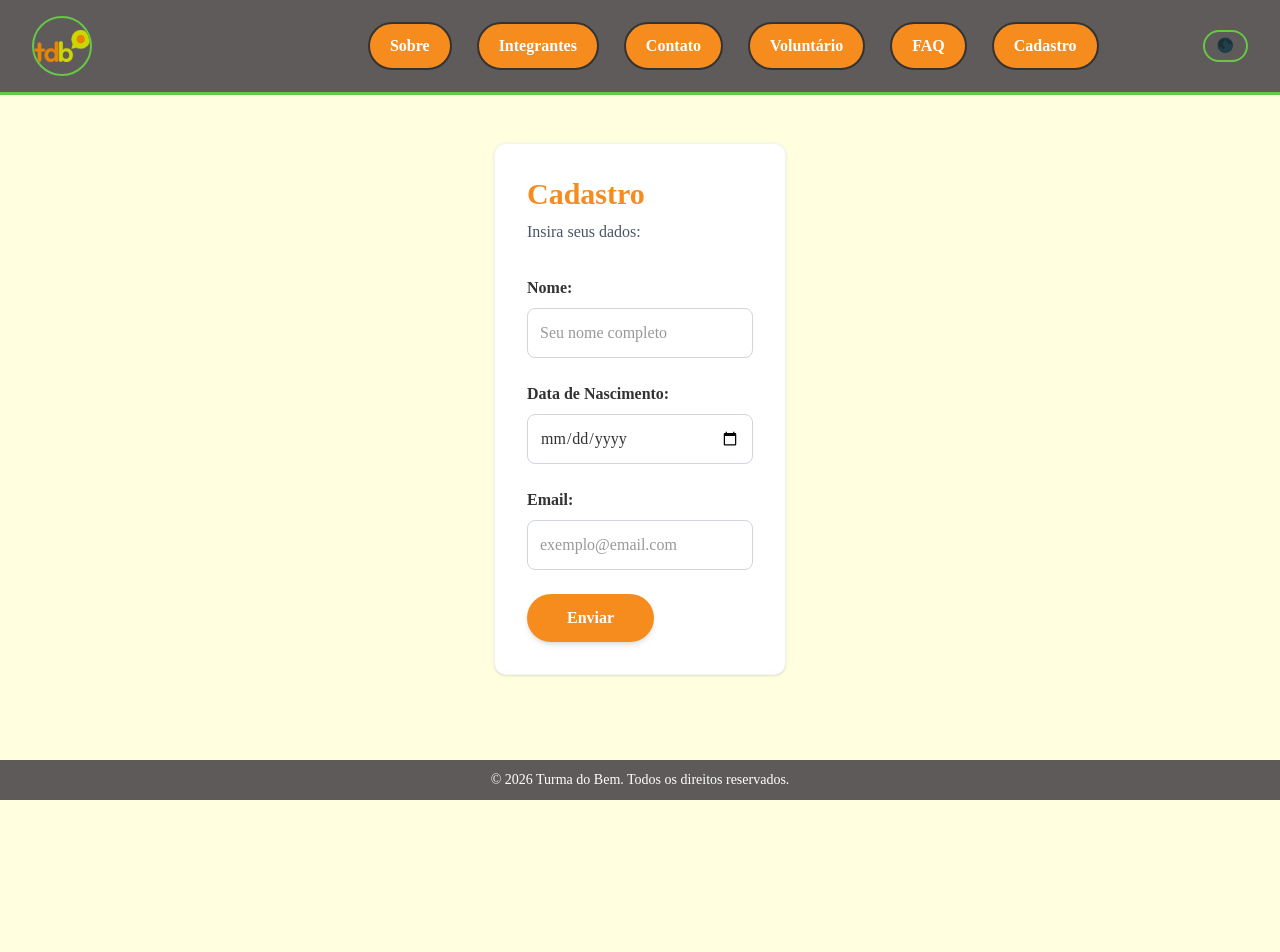
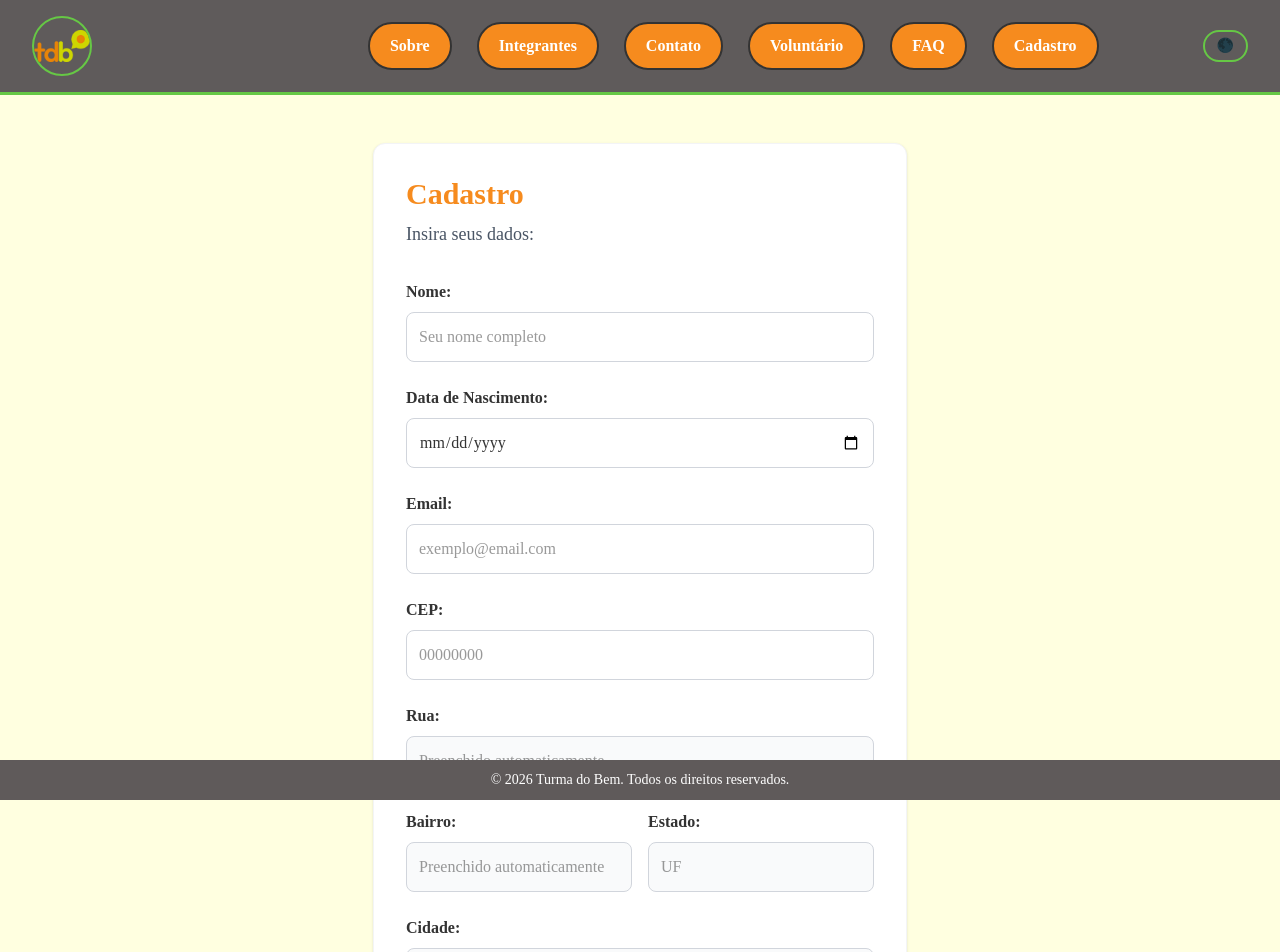
Before and after one commit to G-Barca/sprint3, a React (Vite) app: page /cadastro in a window 1280 px wide. Shown: the top 952 px of the page. Before the commit the page ends 879 px from the top, so only its background shows below. Built offline with nearby package versions, Linux system fonts and the light colour scheme.

Commit message:
feat: integração com API ViaCEP nas paginas de cadastro e contato

```diff
--- a/src/pages/Cadastro.tsx
+++ b/src/pages/Cadastro.tsx
@@ -1,43 +1,72 @@
-import { useForm } from "react-hook-form";
-import { useEffect } from 'react';
+import { useEffect, useState } from 'react';
+import { useForm } from 'react-hook-form';
 
 type CadastroFormData = {
   nome: string;
   nascimento: string;
   email: string;
+  cep: string;
+  rua: string;
+  bairro: string;
+  cidade: string;
+  estado: string;
 };
 
 export function Cadastro() {
+  const { register, handleSubmit, formState: { errors }, reset, setValue, watch } = useForm<CadastroFormData>();
+  const [loadingCep, setLoadingCep] = useState(false);
+  const [erroCep, setErroCep] = useState('');
 
-  //  React Hook Form
+  const cep = watch('cep');
 
-  const { register, handleSubmit, formState: { errors }, reset } = useForm<CadastroFormData>();
+  useEffect(() => {
+    document.title = 'Cadastro | Turma do Bem';
+  }, []);
+
+  useEffect(() => {
+    const cepLimpo = cep?.replace(/\D/g, '');
+    if (cepLimpo?.length === 8) {
+      setLoadingCep(true);
+      setErroCep('');
+      fetch(`https://viacep.com.br/ws/${cepLimpo}/json/`)
+        .then(res => res.json())
+        .then(data => {
+          if (data.erro) {
+            setErroCep('CEP não encontrado.');
+          } else {
+            setValue('rua', data.logradouro);
+            setValue('bairro', data.bairro);
+            setValue('cidade', data.localidade);
+            setValue('estado', data.uf);
+          }
+        })
+        .catch(() => setErroCep('Erro ao buscar CEP.'))
+        .finally(() => setLoadingCep(false));
+    }
+  }, [cep, setValue]);
 
   const onSubmit = (data: CadastroFormData) => {
     console.log(data);
-    alert("Cadastro realizado com sucesso!");
+    alert('Cadastro realizado com sucesso!');
     reset();
   };
-useEffect(() => {
-  document.title = 'Cadastro | Turma do Bem';
-}, []);
+
   return (
     <main className="flex-grow max-w-[1100px] mx-auto my-12 px-5 pb-24">
       <section className="bg-white p-8 rounded-xl shadow-sm border border-gray-100">
         <article>
           <h1 className="text-3xl font-bold text-[#F68B1E] mb-2">Cadastro</h1>
-          <h2 className="text-1g text-gray-600 mb-8">Insira seus dados:</h2>
+          <h2 className="text-lg text-gray-600 mb-8">Insira seus dados:</h2>
 
           <form onSubmit={handleSubmit(onSubmit)} className="space-y-6 max-w-lg">
 
             {/* Nome */}
-
             <div className="flex flex-col">
-              <label htmlFor="nome" className="font-semibold mb-2 text-[#333]">Nome:</label>
+              <label className="font-semibold mb-2 text-[#333]">Nome:</label>
               <input
-                {...register("nome", {
-                  required: "O nome é obrigatório",
-                  minLength: { value: 3, message: "O nome deve ter pelo menos 3 caracteres." }
+                {...register('nome', {
+                  required: 'O nome é obrigatório',
+                  minLength: { value: 3, message: 'Mínimo 3 caracteres.' }
                 })}
                 className="border border-gray-300 p-3 rounded-lg focus:ring-2 focus:ring-[#66C845] outline-none transition-all"
                 placeholder="Seu nome completo"
@@ -46,31 +75,90 @@ useEffect(() => {
             </div>
 
             {/* Nascimento */}
-
             <div className="flex flex-col">
-              <label htmlFor="nascimento" className="font-semibold mb-2 text-[#333]">Data de Nascimento:</label>
+              <label className="font-semibold mb-2 text-[#333]">Data de Nascimento:</label>
               <input
                 type="date"
-                {...register("nascimento", { required: "A data de nascimento é obrigatória" })}
+                {...register('nascimento', { required: 'A data de nascimento é obrigatória' })}
                 className="border border-gray-300 p-3 rounded-lg focus:ring-2 focus:ring-[#66C845] outline-none transition-all"
               />
               {errors.nascimento && <p className="text-red-600 text-sm font-bold mt-1">{errors.nascimento.message}</p>}
             </div>
 
             {/* Email */}
-
             <div className="flex flex-col">
-              <label htmlFor="email" className="font-semibold mb-2 text-[#333]">Email:</label>
+              <label className="font-semibold mb-2 text-[#333]">Email:</label>
               <input
                 type="email"
-                {...register("email", {
-                  required: "O email é obrigatório",
-                  pattern: { value: /^[^\s@]+@[^\s@]+\.[^\s@]+$/, message: "Digite um email válido." }
+                {...register('email', {
+                  required: 'O email é obrigatório',
+                  pattern: { value: /^[^\s@]+@[^\s@]+\.[^\s@]+$/, message: 'Digite um email válido.' }
                 })}
                 className="border border-gray-300 p-3 rounded-lg focus:ring-2 focus:ring-[#66C845] outline-none transition-all"
                 placeholder="exemplo@email.com"
               />
               {errors.email && <p className="text-red-600 text-sm font-bold mt-1">{errors.email.message}</p>}
+            </div>
+
+            {/* CEP */}
+            <div className="flex flex-col">
+              <label className="font-semibold mb-2 text-[#333]">CEP:</label>
+              <input
+                {...register('cep', {
+                  required: 'O CEP é obrigatório',
+                  pattern: { value: /^\d{8}$/, message: 'Digite 8 números sem traço.' }
+                })}
+                className="border border-gray-300 p-3 rounded-lg focus:ring-2 focus:ring-[#66C845] outline-none transition-all"
+                placeholder="00000000"
+                maxLength={8}
+              />
+              {loadingCep && <p className="text-gray-500 text-sm mt-1">Buscando endereço...</p>}
+              {erroCep && <p className="text-red-600 text-sm font-bold mt-1">{erroCep}</p>}
+              {errors.cep && <p className="text-red-600 text-sm font-bold mt-1">{errors.cep.message}</p>}
+            </div>
+
+            {/* Rua */}
+            <div className="flex flex-col">
+              <label className="font-semibold mb-2 text-[#333]">Rua:</label>
+              <input
+                {...register('rua')}
+                className="border border-gray-300 p-3 rounded-lg bg-gray-50 outline-none"
+                placeholder="Preenchido automaticamente"
+                readOnly
+              />
+            </div>
+
+            {/* Bairro e Cidade */}
+            <div className="grid grid-cols-2 gap-4">
+              <div className="flex flex-col">
+                <label className="font-semibold mb-2 text-[#333]">Bairro:</label>
+                <input
+                  {...register('bairro')}
+                  className="border border-gray-300 p-3 rounded-lg bg-gray-50 outline-none"
+                  placeholder="Preenchido automaticamente"
+                  readOnly
+                />
+              </div>
+              <div className="flex flex-col">
+                <label className="font-semibold mb-2 text-[#333]">Estado:</label>
+                <input
+                  {...register('estado')}
+                  className="border border-gray-300 p-3 rounded-lg bg-gray-50 outline-none"
+                  placeholder="UF"
+                  readOnly
+                />
+              </div>
+            </div>
+
+            {/* Cidade */}
+            <div className="flex flex-col">
+              <label className="font-semibold mb-2 text-[#333]">Cidade:</label>
+              <input
+                {...register('cidade')}
+                className="border border-gray-300 p-3 rounded-lg bg-gray-50 outline-none"
+                placeholder="Preenchido automaticamente"
+                readOnly
+              />
             </div>
 
             <button
--- a/src/pages/Contato.tsx
+++ b/src/pages/Contato.tsx
@@ -1,23 +1,56 @@
 import { useForm } from "react-hook-form";
-import { useEffect } from 'react';
+import { useEffect, useState } from 'react';
 
 type ContatoFormData = {
   nome: string;
   cpf: string;
   email: string;
+  cep: string;
+  rua: string;
+  bairro: string;
+  cidade: string;
+  estado: string;
 };
 
 export function Contato() {
-  const { register, handleSubmit, formState: { errors }, reset } = useForm<ContatoFormData>();
+  const { register, handleSubmit, formState: { errors }, reset, setValue, watch } = useForm<ContatoFormData>();
+  const [loadingCep, setLoadingCep] = useState(false);
+  const [erroCep, setErroCep] = useState('');
+
+  const cep = watch('cep');
+
+  useEffect(() => {
+    document.title = 'Contato | Turma do Bem';
+  }, []);
+
+  useEffect(() => {
+    const cepLimpo = cep?.replace(/\D/g, '');
+    if (cepLimpo?.length === 8) {
+      setLoadingCep(true);
+      setErroCep('');
+      fetch(`https://viacep.com.br/ws/${cepLimpo}/json/`)
+        .then(res => res.json())
+        .then(data => {
+          if (data.erro) {
+            setErroCep('CEP não encontrado.');
+          } else {
+            setValue('rua', data.logradouro);
+            setValue('bairro', data.bairro);
+            setValue('cidade', data.localidade);
+            setValue('estado', data.uf);
+          }
+        })
+        .catch(() => setErroCep('Erro ao buscar CEP.'))
+        .finally(() => setLoadingCep(false));
+    }
+  }, [cep, setValue]);
 
   const onSubmit = (data: ContatoFormData) => {
     console.log(data);
     alert("Informações enviadas com sucesso!");
     reset();
   };
-useEffect(() => {
-  document.title = 'Contato | Turma do Bem';
-}, []);
+
   return (
     <main className="flex-grow max-w-[1100px] mx-auto my-12 px-5 pb-24">
       <section className="bg-white p-8 rounded-xl shadow-sm border border-gray-100">
@@ -28,13 +61,13 @@ useEffect(() => {
 
             {/* Nome */}
             <div className="flex flex-col">
-              <label htmlFor="nome" className="font-semibold mb-2 text-[#333]">Nome:</label>
+              <label className="font-semibold mb-2 text-[#333]">Nome:</label>
               <input
                 {...register("nome", {
                   required: "O nome é obrigatório",
                   minLength: { value: 3, message: "Mínimo 3 caracteres" }
                 })}
-                className="border border-gray-300 p-3 rounded-lg focus:ring-2 focus:ring-[#66C845] focus:border-transparent outline-none transition-all"
+                className="border border-gray-300 p-3 rounded-lg focus:ring-2 focus:ring-[#66C845] outline-none transition-all"
                 placeholder="Seu nome completo"
               />
               {errors.nome && <p className="text-red-600 text-sm font-bold mt-1">{errors.nome.message}</p>}
@@ -42,13 +75,13 @@ useEffect(() => {
 
             {/* CPF */}
             <div className="flex flex-col">
-              <label htmlFor="cpf" className="font-semibold mb-2 text-[#333]">CPF:</label>
+              <label className="font-semibold mb-2 text-[#333]">CPF:</label>
               <input
                 {...register("cpf", {
                   required: "O CPF é obrigatório",
                   pattern: { value: /^\d{11}$/, message: "Digite 11 números sem pontos ou traços." }
                 })}
-                className="border border-gray-300 p-3 rounded-lg focus:ring-2 focus:ring-[#66C845] focus:border-transparent outline-none transition-all"
+                className="border border-gray-300 p-3 rounded-lg focus:ring-2 focus:ring-[#66C845] outline-none transition-all"
                 placeholder="00000000000"
               />
               {errors.cpf && <p className="text-red-600 text-sm font-bold mt-1">{errors.cpf.message}</p>}
@@ -56,17 +89,77 @@ useEffect(() => {
 
             {/* Email */}
             <div className="flex flex-col md:col-span-2">
-              <label htmlFor="email" className="font-semibold mb-2 text-[#333]">Email:</label>
+              <label className="font-semibold mb-2 text-[#333]">Email:</label>
               <input
                 type="email"
                 {...register("email", {
                   required: "O email é obrigatório",
                   pattern: { value: /^[^\s@]+@[^\s@]+\.[^\s@]+$/, message: "Email inválido" }
                 })}
-                className="border border-gray-300 p-3 rounded-lg focus:ring-2 focus:ring-[#66C845] focus:border-transparent outline-none transition-all"
+                className="border border-gray-300 p-3 rounded-lg focus:ring-2 focus:ring-[#66C845] outline-none transition-all"
                 placeholder="exemplo@email.com"
               />
               {errors.email && <p className="text-red-600 text-sm font-bold mt-1">{errors.email.message}</p>}
+            </div>
+
+            {/* CEP */}
+            <div className="flex flex-col md:col-span-2">
+              <label className="font-semibold mb-2 text-[#333]">CEP:</label>
+              <input
+                {...register("cep", {
+                  required: "O CEP é obrigatório",
+                  pattern: { value: /^\d{8}$/, message: "Digite 8 números sem traço." }
+                })}
+                className="border border-gray-300 p-3 rounded-lg focus:ring-2 focus:ring-[#66C845] outline-none transition-all"
+                placeholder="00000000"
+                maxLength={8}
+              />
+              {loadingCep && <p className="text-gray-500 text-sm mt-1">Buscando endereço...</p>}
+              {erroCep && <p className="text-red-600 text-sm font-bold mt-1">{erroCep}</p>}
+              {errors.cep && <p className="text-red-600 text-sm font-bold mt-1">{errors.cep.message}</p>}
+            </div>
+
+            {/* Rua */}
+            <div className="flex flex-col md:col-span-2">
+              <label className="font-semibold mb-2 text-[#333]">Rua:</label>
+              <input
+                {...register("rua")}
+                className="border border-gray-300 p-3 rounded-lg bg-gray-50 outline-none"
+                placeholder="Preenchido automaticamente"
+                readOnly
+              />
+            </div>
+
+            {/* Bairro e Estado */}
+            <div className="flex flex-col">
+              <label className="font-semibold mb-2 text-[#333]">Bairro:</label>
+              <input
+                {...register("bairro")}
+                className="border border-gray-300 p-3 rounded-lg bg-gray-50 outline-none"
+                placeholder="Preenchido automaticamente"
+                readOnly
+              />
+            </div>
+
+            <div className="flex flex-col">
+              <label className="font-semibold mb-2 text-[#333]">Estado:</label>
+              <input
+                {...register("estado")}
+                className="border border-gray-300 p-3 rounded-lg bg-gray-50 outline-none"
+                placeholder="UF"
+                readOnly
+              />
+            </div>
+
+            {/* Cidade */}
+            <div className="flex flex-col md:col-span-2">
+              <label className="font-semibold mb-2 text-[#333]">Cidade:</label>
+              <input
+                {...register("cidade")}
+                className="border border-gray-300 p-3 rounded-lg bg-gray-50 outline-none"
+                placeholder="Preenchido automaticamente"
+                readOnly
+              />
             </div>
 
             <div className="md:col-span-2">
@@ -87,7 +180,6 @@ useEffect(() => {
                 alt="Tratamento Odontológico"
                 className="w-full lg:w-1/2 rounded-2xl shadow-lg border-2 border-[#66C845]"
               />
-
               <address className="not-italic bg-[#FFFFE0] p-6 rounded-lg border-l-8 border-[#F68B1E] w-full lg:w-1/2">
                 <p className="mb-4 text-lg">
                   <strong>| Rua Maurício Francisco Klabin, 449 Vila Mariana, São Paulo – SP, 04120-020 |</strong>
```
